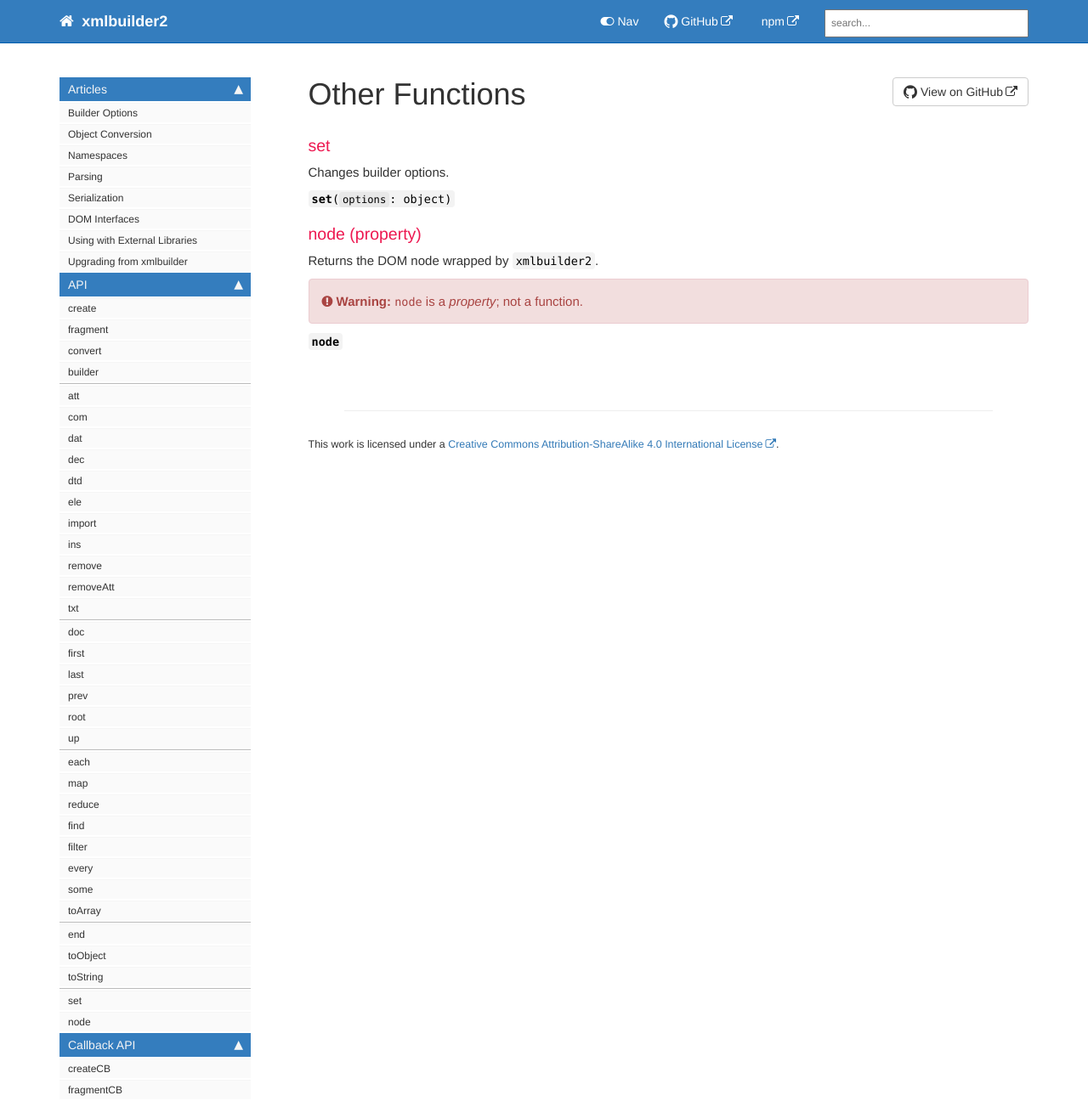
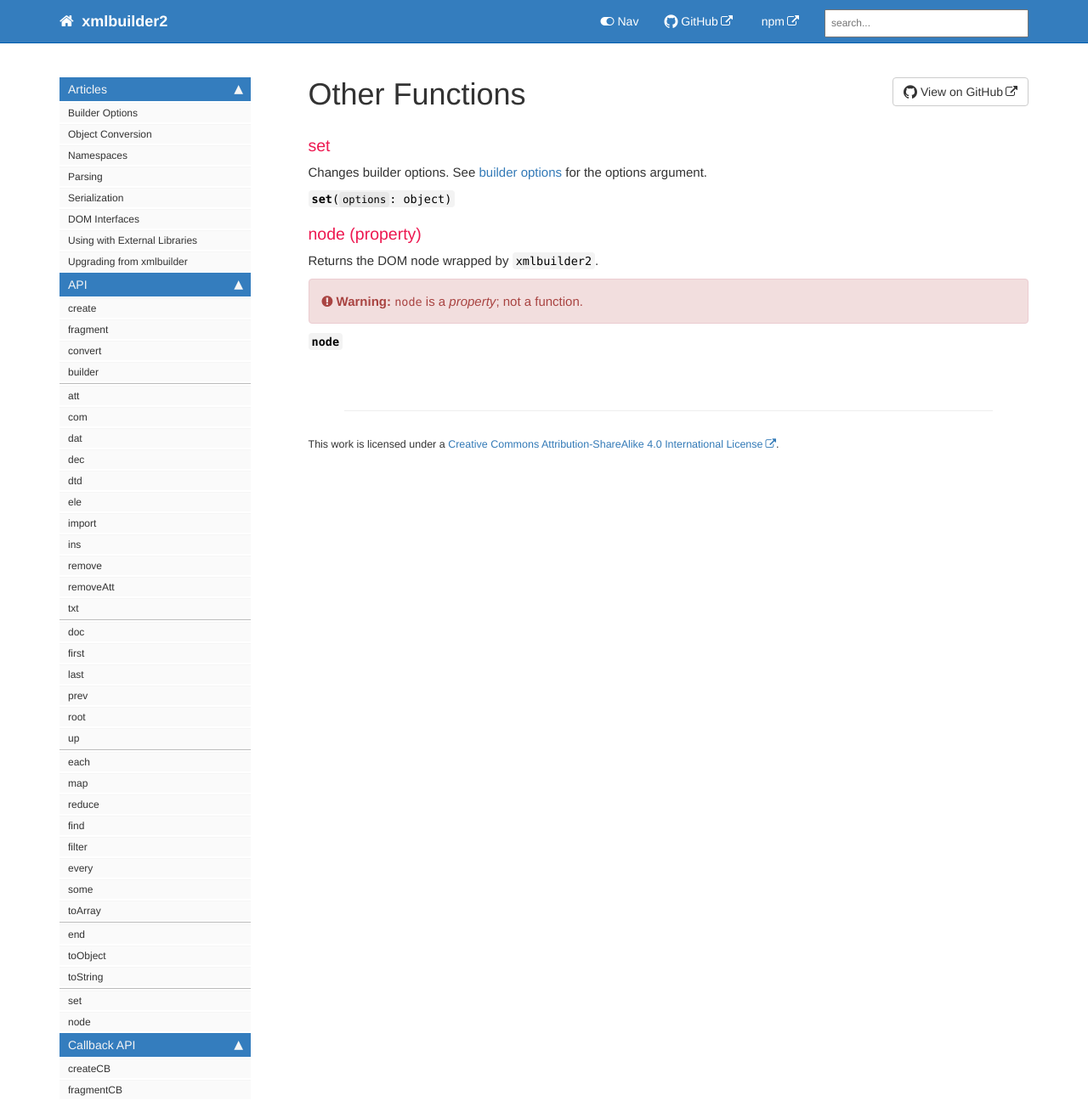
Before and after one commit to oozcitak/xmlbuilder2, a Jekyll site: the page built from docs/pages/other-functions.md, in a window 1280 px wide. Shown: the whole page at 85% size. Built offline with Jekyll 4.4.1, drawn with Linux system fonts in a browser that asks for light colours; comment, search, counter and statistics services are not loaded.

Commit message:
Add link to options page

```diff
--- a/docs/pages/other-functions.md
+++ b/docs/pages/other-functions.md
@@ -9,7 +9,8 @@ comments: false
 
 ### set
 
-Changes builder options.
+Changes builder options. See [builder options]({{ site.baseurl }}{% link pages/builder-options.md %})
+for the options argument.
 
 <details markdown="1">
 <summary><code><strong>set</strong>(<code>options</code>: object)</code></summary>
```
